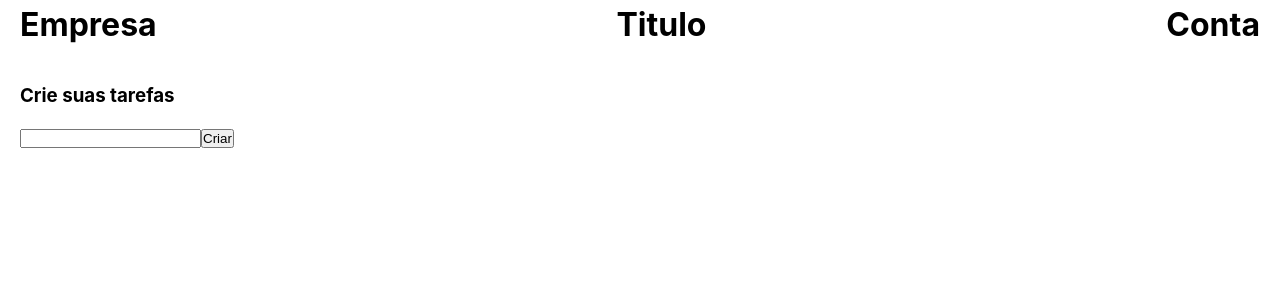
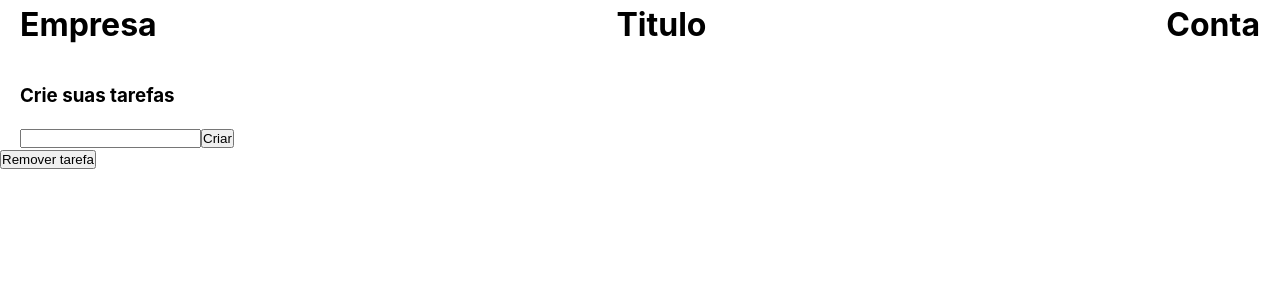
Before and after one commit to AndersonPedrosa35/try-organization, a React (Create React App) app in the folder front/: page /home in a window 1280 px wide. Shown: the top 300 px of the page. Built offline with nearby package versions, Linux system fonts and the light colour scheme.

Commit message:
Implementando um dinamização de arquivos para renderizar na tela afim de quando clicar no botão remover, mude a lista de li para checkbox

```diff
--- a/front/src/App.css
+++ b/front/src/App.css
@@ -13,6 +13,7 @@
 }
 
 .riscado {
+  color: rgb(175, 18, 18);
   text-decoration: line-through;
 }
 
--- a/front/src/App.js
+++ b/front/src/App.js
@@ -1,9 +1,10 @@
 import React from 'react';
 import { BrowserRouter, Route, Switch } from 'react-router-dom';
-import './App.css';
+import RemoverTodos from './components/RemoverTodos';
 import Provider from './contexts/createContext';
 import Home from './pages/Home';
 import Login from './pages/Login';
+import './App.css';
 
 function App() {
   return (
@@ -11,7 +12,8 @@ function App() {
       <Provider>
         <Switch>
           <Route exact path="/" component={ Login } />
-          <Route path="/home" component={ Home } />
+          <Route exact path="/home" component={ Home } />
+          <Route exact path="/home/remove" component={ RemoverTodos } />
         </Switch>
       </Provider>
     </BrowserRouter>
--- /dev/null
+++ b/front/src/components/RemoverTodos.js
@@ -0,0 +1,9 @@
+import React from 'react'
+
+export default function RemoverTodos() {
+  return (
+    <div>
+
+    </div>
+  )
+}
--- a/front/src/pages/Home.js
+++ b/front/src/pages/Home.js
@@ -1,13 +1,22 @@
-import React from 'react'
-import Header from '../components/Header/Header'
-import CreateTodo from '../components/CreateTodo'
-import RenderTodo from '../components/RenderTodo'
+import React, { useState }  from 'react';
+import Header from '../components/Header/Header';
+import CreateTodo from '../components/CreateTodo';
+import RenderTodo from '../components/RenderTodo';
+import RemoverTodos from '../components/RemoverTodos';
 
 export default function Home() {
+  const [statusAdd, setStatusAdd] = useState(true);
   return (
     <div>
       <Header />
-      <CreateTodo />
+      { statusAdd ? <CreateTodo /> : <RemoverTodos /> }
+      <button
+        onClick={() => {
+          setStatusAdd(!statusAdd)
+        }}
+      >
+        Remover tarefa
+      </button>
       <RenderTodo />
     </div>
   )
```
Also changed, not shown: front/src/components/RemoverTodo.js (deleted).
